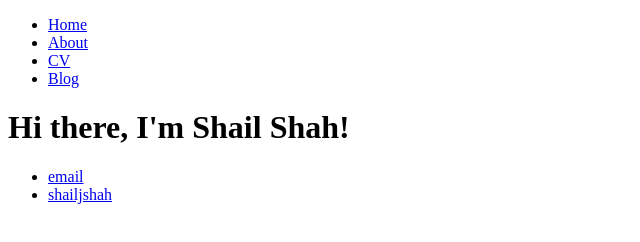
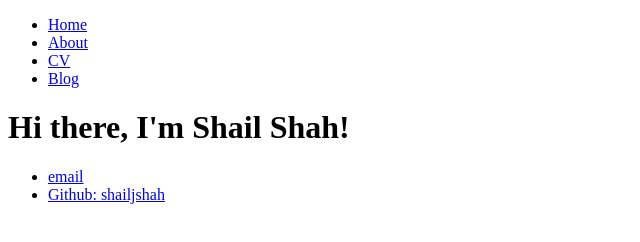
Before and after one commit to shailjshah/shailjshah.github.io, a plain HTML site: page index.html in a window 1280 px wide. Shown: the full height of the page, 0-640 px from the left. Drawn offline with Linux system fonts and the light colour scheme.

Commit message:
Update index.html

```diff
--- a/index.html
+++ b/index.html
@@ -21,7 +21,7 @@
 		<footer>
     		<ul>
         		<li><a href="mailto:shailjshah1@gmail.com">email</a></li>
-        		<li><a href="https://github.com/shailjshah">shailjshah</a></li>
+        		<li><a href="https://github.com/shailjshah">Github: shailjshah</a></li>
 			</ul>
 		</footer>
 	</body>
```
